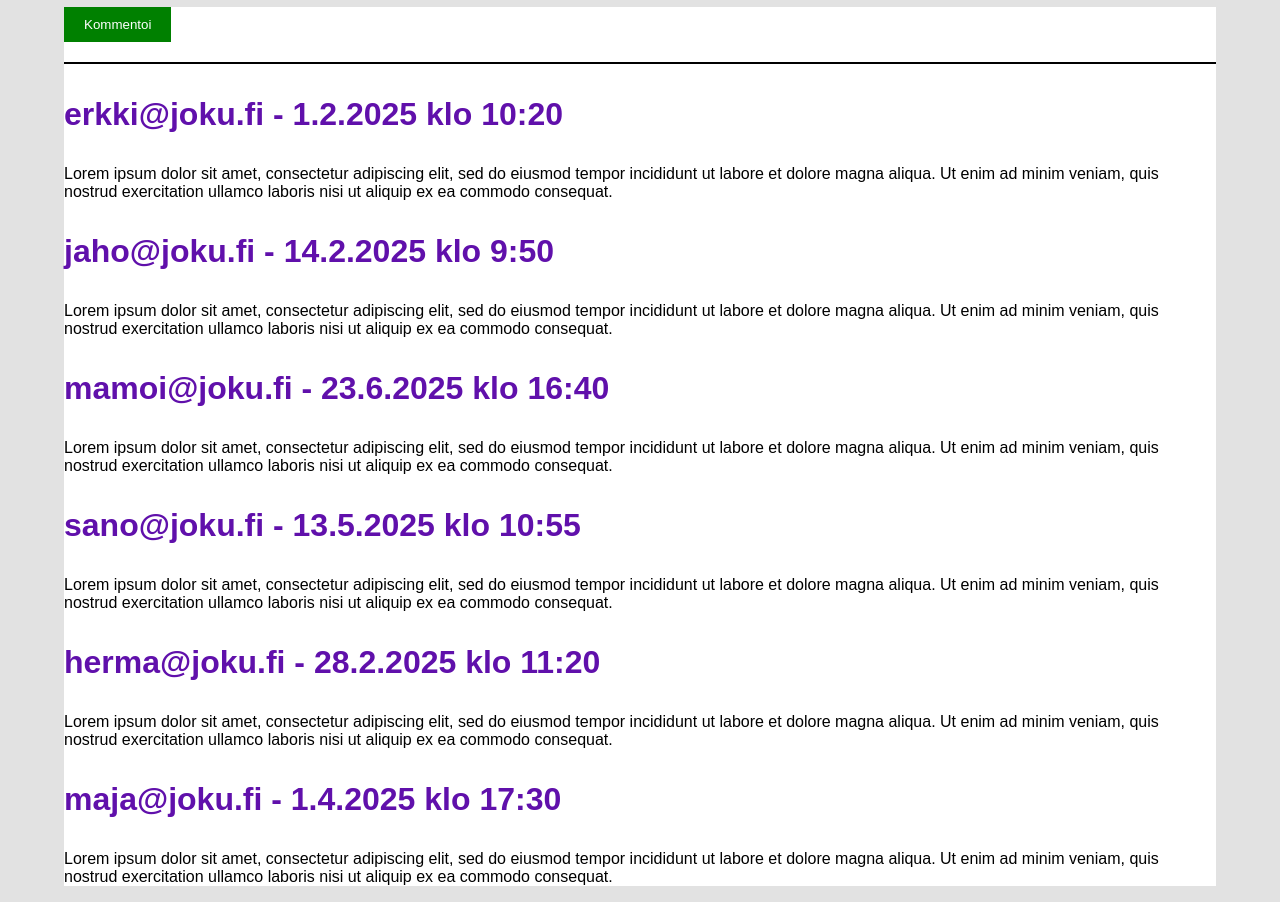
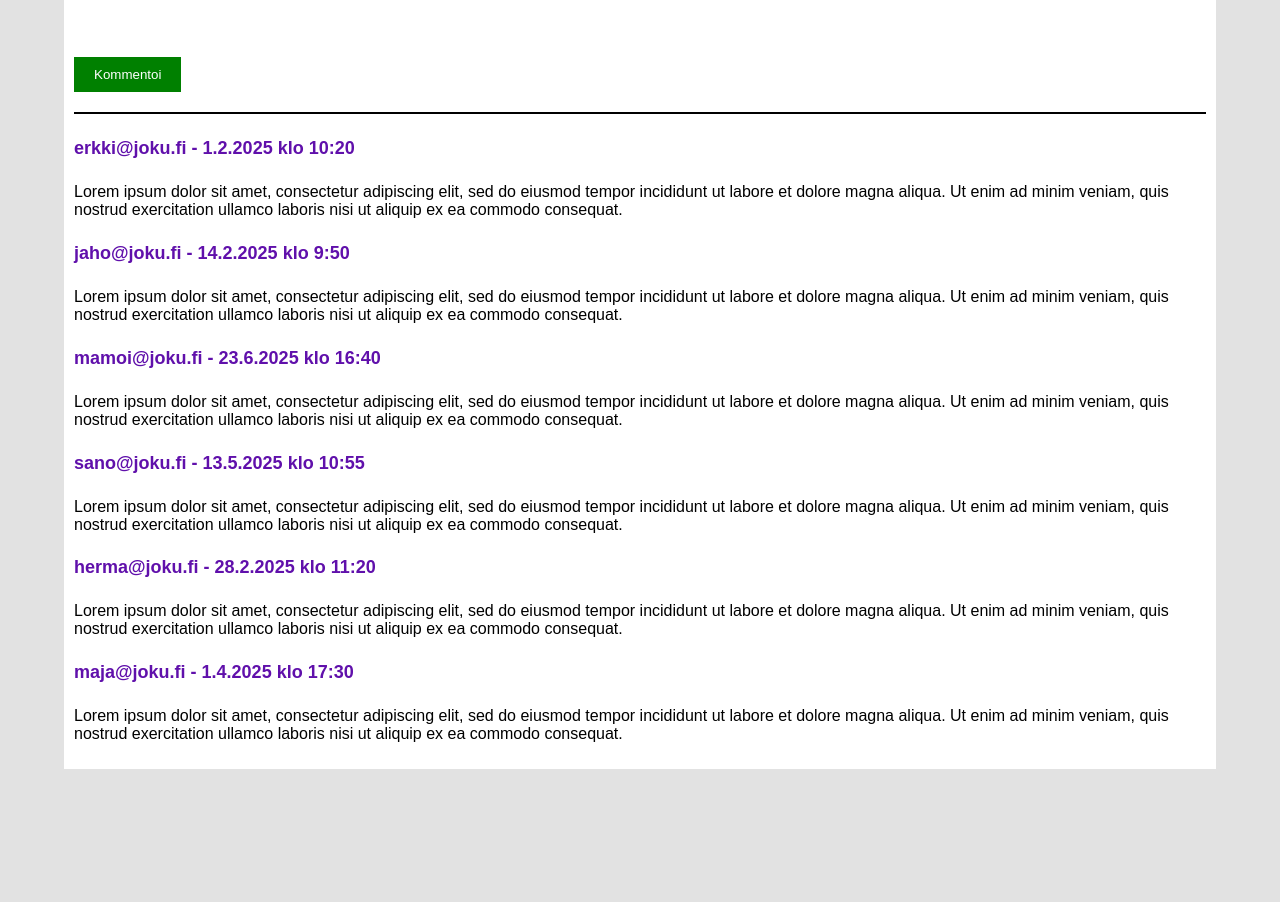
Before and after one commit to Hermon-Haileyesus/Web-ohjelmointi-1, a plain HTML site: page portfolio/keskustelusivu.html in a window 1280 px wide. Shown: the part 295-1197 px from the top of the page. After the commit the page ends 1072 px from the top, so only its background shows below. Drawn offline with Linux system fonts and the light colour scheme.

```diff
--- a/portfolio/keskustelusivu.html
+++ b/portfolio/keskustelusivu.html
@@ -44,32 +44,32 @@
 
         <section>
             <article class="comment" style="border-top: 2px solid black; margin-top: 20px;">
-                <h3>erkki@joku.fi - 1.2.2025 klo 10:20</h3>
+                <h4>erkki@joku.fi - 1.2.2025 klo 10:20</h4>
                 <p>Lorem ipsum dolor sit amet, consectetur adipiscing elit, sed do eiusmod tempor incididunt ut labore et dolore magna aliqua. Ut enim ad minim veniam,
                     quis nostrud exercitation ullamco laboris nisi ut aliquip ex ea commodo consequat.</p>
             </article>
             <article class="comment">
-                <h3>jaho@joku.fi - 14.2.2025 klo 9:50</h3>
+                <h4>jaho@joku.fi - 14.2.2025 klo 9:50</h4>
                 <p>Lorem ipsum dolor sit amet, consectetur adipiscing elit, sed do eiusmod tempor incididunt ut labore et dolore magna aliqua. Ut enim ad minim veniam,
                     quis nostrud exercitation ullamco laboris nisi ut aliquip ex ea commodo consequat.</p>
             </article>
             <article class="comment">
-                <h3>mamoi@joku.fi - 23.6.2025 klo 16:40</h3>
+                <h4>mamoi@joku.fi - 23.6.2025 klo 16:40</h4>
                 <p>Lorem ipsum dolor sit amet, consectetur adipiscing elit, sed do eiusmod tempor incididunt ut labore et dolore magna aliqua. Ut enim ad minim veniam,
                     quis nostrud exercitation ullamco laboris nisi ut aliquip ex ea commodo consequat.</p>
             </article>
             <article class="comment">
-                <h3>sano@joku.fi - 13.5.2025 klo 10:55</h3>
+                <h4>sano@joku.fi - 13.5.2025 klo 10:55</h4>
                 <p>Lorem ipsum dolor sit amet, consectetur adipiscing elit, sed do eiusmod tempor incididunt ut labore et dolore magna aliqua. Ut enim ad minim veniam,
                     quis nostrud exercitation ullamco laboris nisi ut aliquip ex ea commodo consequat.</p>
             </article>
             <article class="comment">
-                <h3>herma@joku.fi - 28.2.2025 klo 11:20</h3>
+                <h4>herma@joku.fi - 28.2.2025 klo 11:20</h4>
                 <p>Lorem ipsum dolor sit amet, consectetur adipiscing elit, sed do eiusmod tempor incididunt ut labore et dolore magna aliqua. Ut enim ad minim veniam,
                     quis nostrud exercitation ullamco laboris nisi ut aliquip ex ea commodo consequat.</p>
             </article>
             <article class="comment">
-                <h3>maja@joku.fi - 1.4.2025 klo 17:30</h3>
+                <h4>maja@joku.fi - 1.4.2025 klo 17:30</h4>
                 <p>Lorem ipsum dolor sit amet, consectetur adipiscing elit, sed do eiusmod tempor incididunt ut labore et dolore magna aliqua. Ut enim ad minim veniam,
                     quis nostrud exercitation ullamco laboris nisi ut aliquip ex ea commodo consequat.</p>
             </article>
--- a/portfolio/styles.css
+++ b/portfolio/styles.css
@@ -1,8 +1,10 @@
 body {
     margin-left: 64px;
     margin-right: 64px;
+    margin-top: 20px;
     background-color: #e0e0e0eb;
     font-family: Arial, sans-serif;
+
 }
 
 
@@ -33,6 +35,7 @@ h5, h6 {
 header, main, footer, div
 {
     background-color:#ffffff ;
+    padding: 10px;
 }
 
 .profile
@@ -57,7 +60,7 @@ a.visited {
 a:hover
 {
     color: #00ff00;
-    font-size: 22px;
+    font-size: 18px;
 }
 a:active
 {
```
Also changed, not shown: portfolio/index.html (+2 -1 lines).
